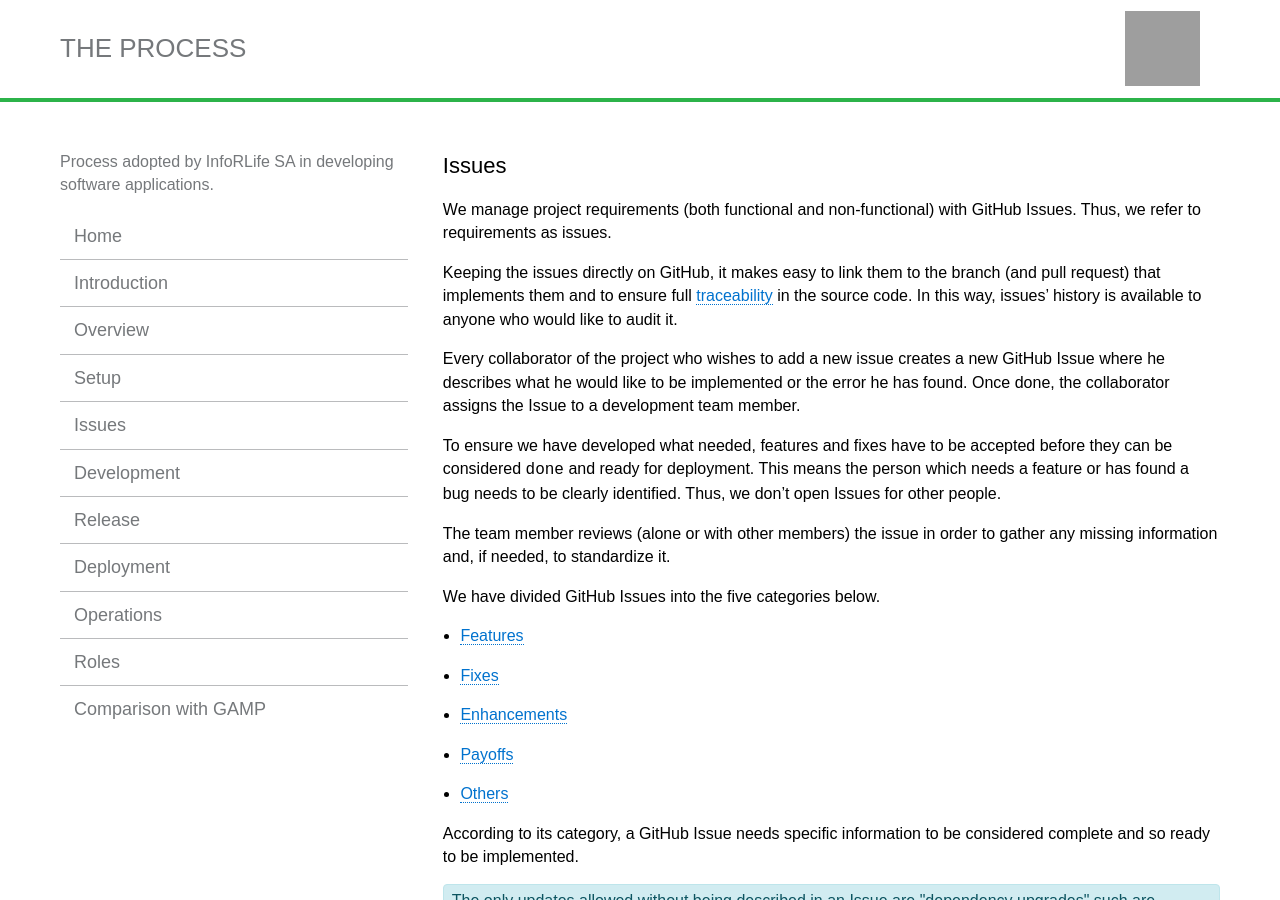
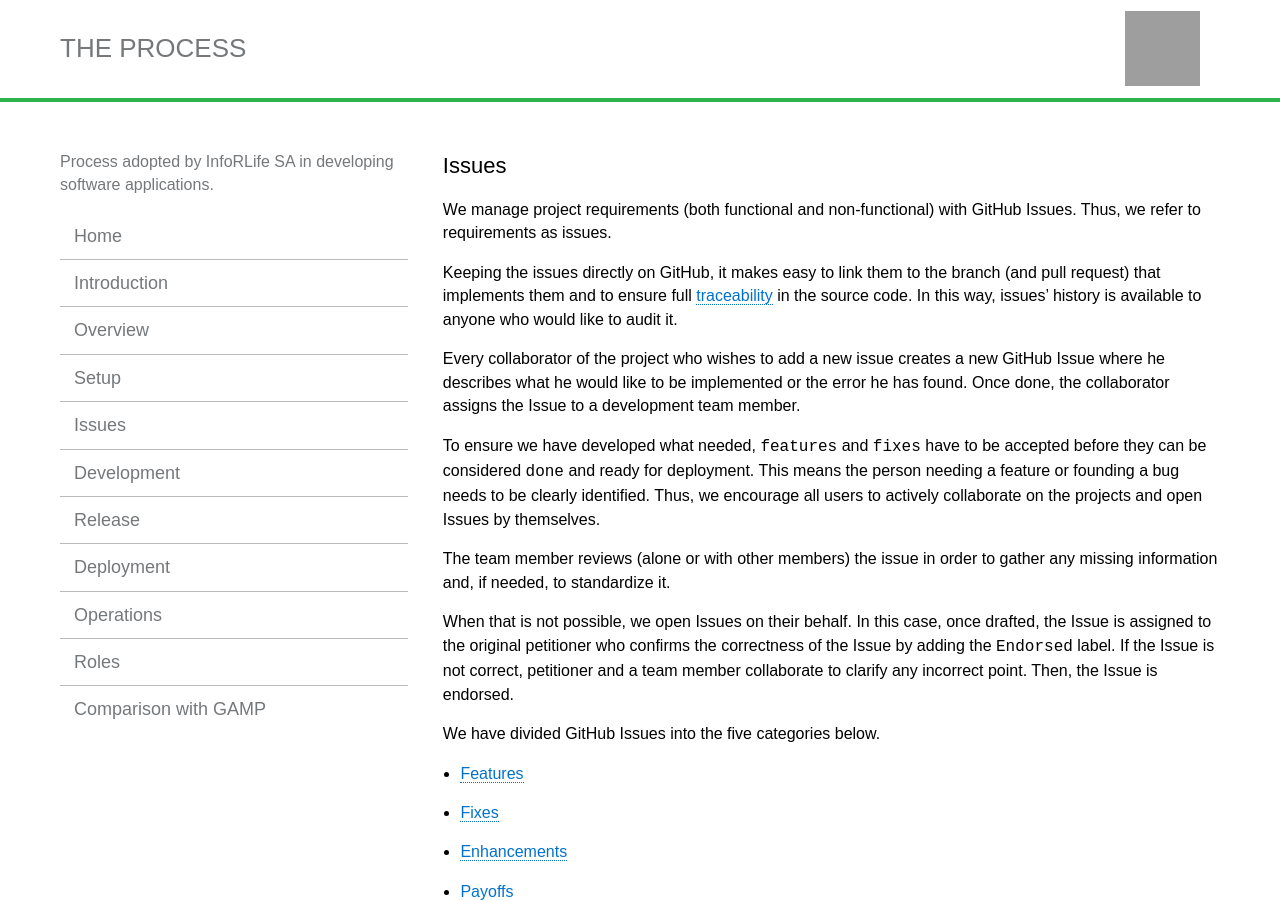
Before and after one commit to inforlife/process, a Jekyll site: the page built from issues.md, in a window 1280 px wide and 900 px high. Built offline with Jekyll 4.4.1, drawn with Linux system fonts in a browser that asks for light colours; grey boxes are pictures that could not be loaded.

Commit message:
detail how issues are opened on behalf of users

```diff
--- a/issues.md
+++ b/issues.md
@@ -9,10 +9,11 @@ Keeping the issues directly on GitHub, it makes easy to link them to the branch
 
 Every collaborator of the project who wishes to add a new issue creates a new GitHub Issue where he describes what he would like to be implemented or the error he has found. Once done, the collaborator assigns the Issue to a development team member.
 
-
-To ensure we have developed what needed, features and fixes have to be accepted before they can be considered `done` and ready for deployment. This means the person which needs a feature or has found a bug needs to be clearly identified. Thus, we don't open Issues for other people.
+To ensure we have developed what needed, `features` and `fixes` have to be accepted before they can be considered `done` and ready for deployment. This means the person needing a feature or founding a bug needs to be clearly identified. Thus, we encourage all users to actively collaborate on the projects and open Issues by themselves.
 
 The team member reviews (alone or with other members) the issue in order to gather any missing information and, if needed, to standardize it.
+
+When that is not possible, we open Issues on their behalf. In this case, once drafted, the Issue is assigned to the original petitioner who confirms the correctness of the Issue by adding the `Endorsed` label. If the Issue is not correct, petitioner and a team member collaborate to clarify any incorrect point. Then, the Issue is endorsed.
 
 We have divided GitHub Issues into the five categories below.
 
```
Also changed, not shown: iterations.md (+1 -1 lines), services/github.md (+1 -0 lines).
